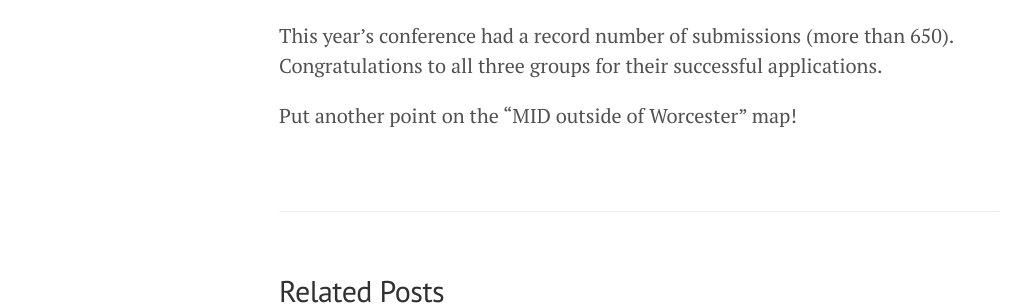
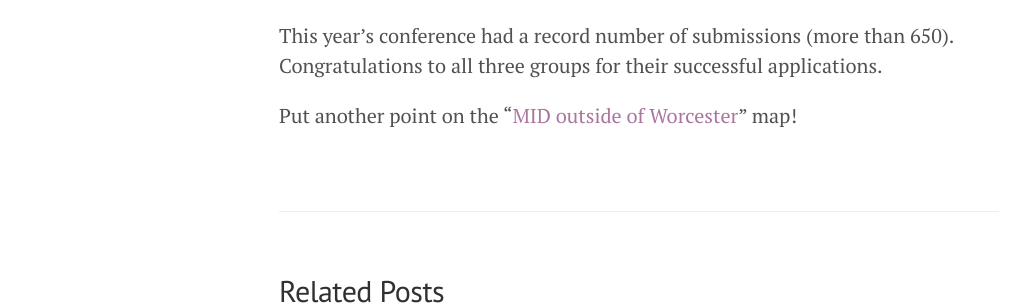
Before and after one commit to HCMID/HCMID.github.io, a Jekyll site: the page built from _posts/2016-02-08-krakow.md, in a window 1280 px wide. Shown: the part 551-856 px from the top of the page, without its empty margins (1-1031 px from the left). Built offline with Jekyll 4.4.1, drawn with Linux system fonts in a browser that asks for light colours; some of the changed lines change nothing that is shown.

Commit message:
Add link to map

```diff
--- a/_posts/2016-02-08-krakow.md
+++ b/_posts/2016-02-08-krakow.md
@@ -11,4 +11,4 @@ MID will be represented at [Digital Humanities 2016](http://dh2016.adho.org/) in
 
 This year's conference had a record number of submissions (more than 650).  Congratulations to all three groups for their successful applications.
 
-Put another point on the  "MID outside of Worcester" map!
+Put another point on the  "[MID outside of Worcester](http://hcmid.github.io/where/)" map!
```
